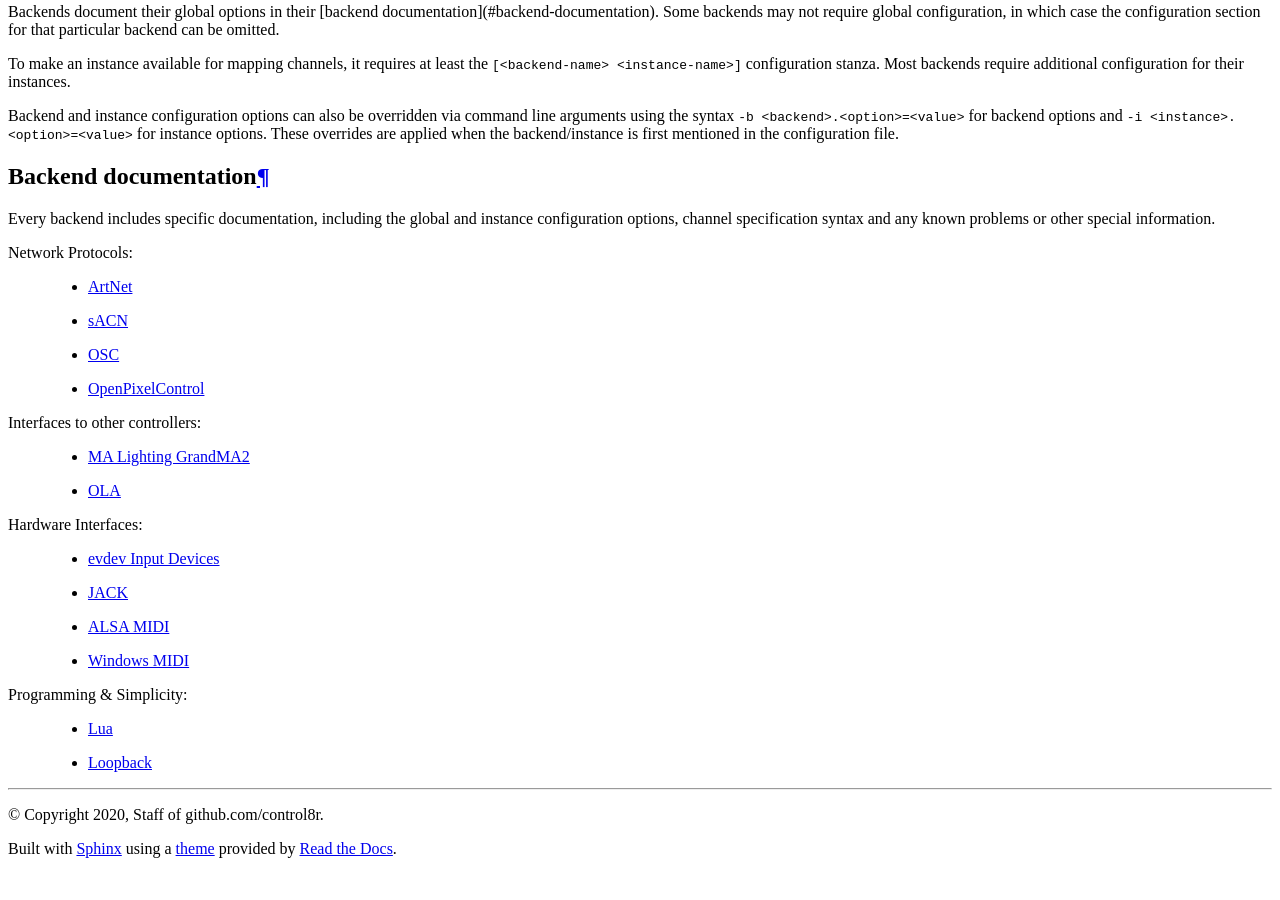
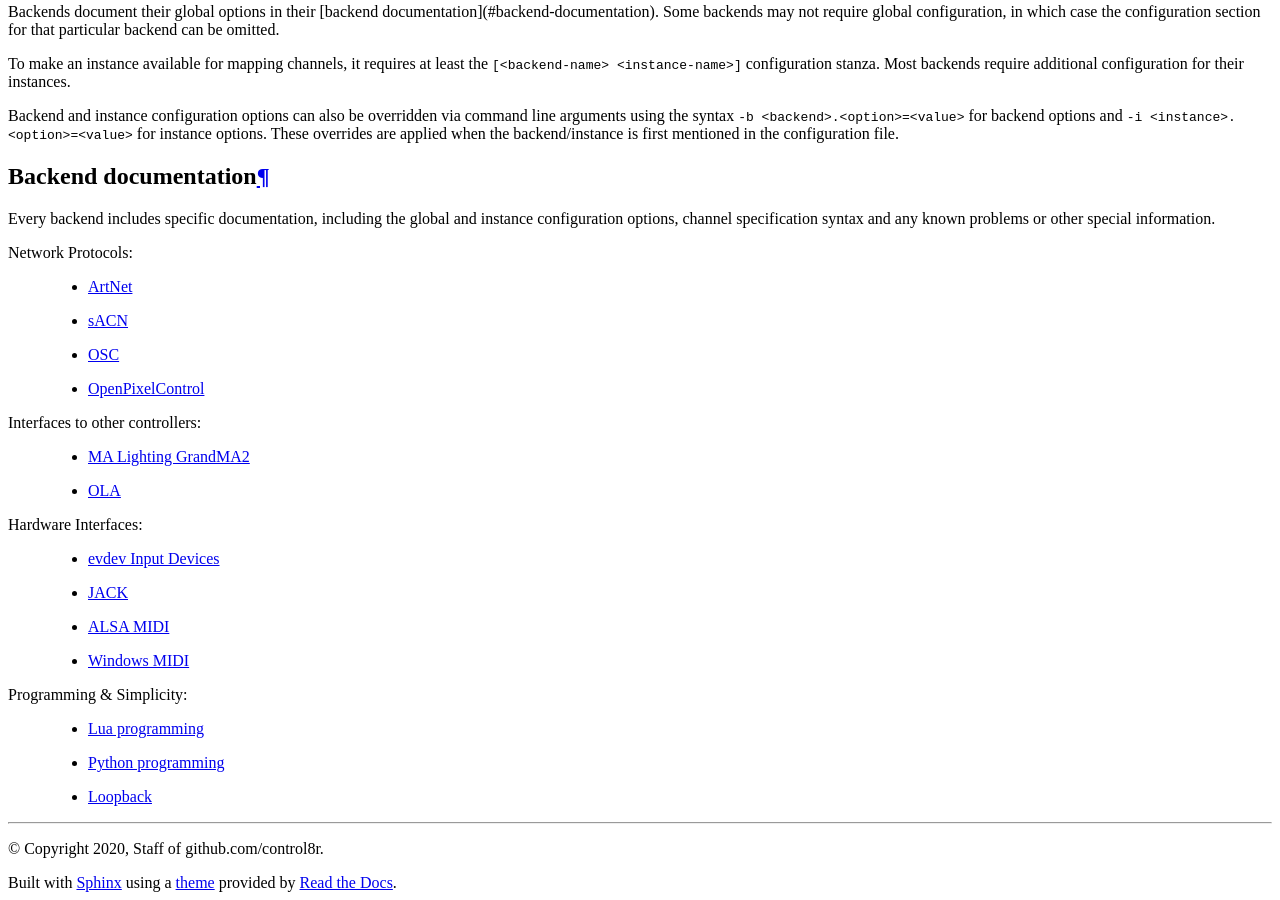
Before and after one commit to control8r/midimonster-knowledge-base, a Sphinx documentation site: the page built from source/general/Backends.rst, in a window 1280 px wide and 900 px high, scrolled down 880 px. Built offline with Sphinx 7.4.7 and the Read the Docs theme 2.0.0, drawn with Linux system fonts in a browser that asks for light colours; pages that are not in the unit, such as notebooks, are missing from menus; before the commit the page ends 1746 px from its top, so only the background shows below that.

Commit message:
Implement python backend docs

```diff
--- a/source/general/Backends.rst
+++ b/source/general/Backends.rst
@@ -2,7 +2,7 @@
 .. _`evdev Input Devices`: ../midimonster/backends/evdev.html
 .. _JACK: ../midimonster/backends/jack.html
 .. _Loopback: ../midimonster/backends/loopback.html
-.. _Lua: ../midimonster/backends/lua.html
+.. _Lua programming: ../midimonster/backends/lua.html
 .. _`MA Lighting GrandMA2`: ../midimonster/backends/maweb.html
 .. _`ALSA MIDI`: ../midimonster/backends/midi.html
 .. _OLA: ../midimonster/backends/ola.html
@@ -10,6 +10,7 @@
 .. _sACN: ../midimonster/backends/sacn.html
 .. _OpenPixelControl: ../midimonster/backends/openpixelcontrol.html
 .. _`Windows MIDI`: ../midimonster/backends/winmidi.html
+.. _`Python programming`: ../midimonster/backends/python.html
 
 What are backends?
 ==================
@@ -70,5 +71,6 @@ Hardware Interfaces:
    * `Windows MIDI`_
 
 Programming & Simplicity:
-   * Lua_
+   * `Lua programming`_
+   * `Python programming`_
    * Loopback_
```
Also changed, not shown: source/index.rst (+6 -5 lines).
